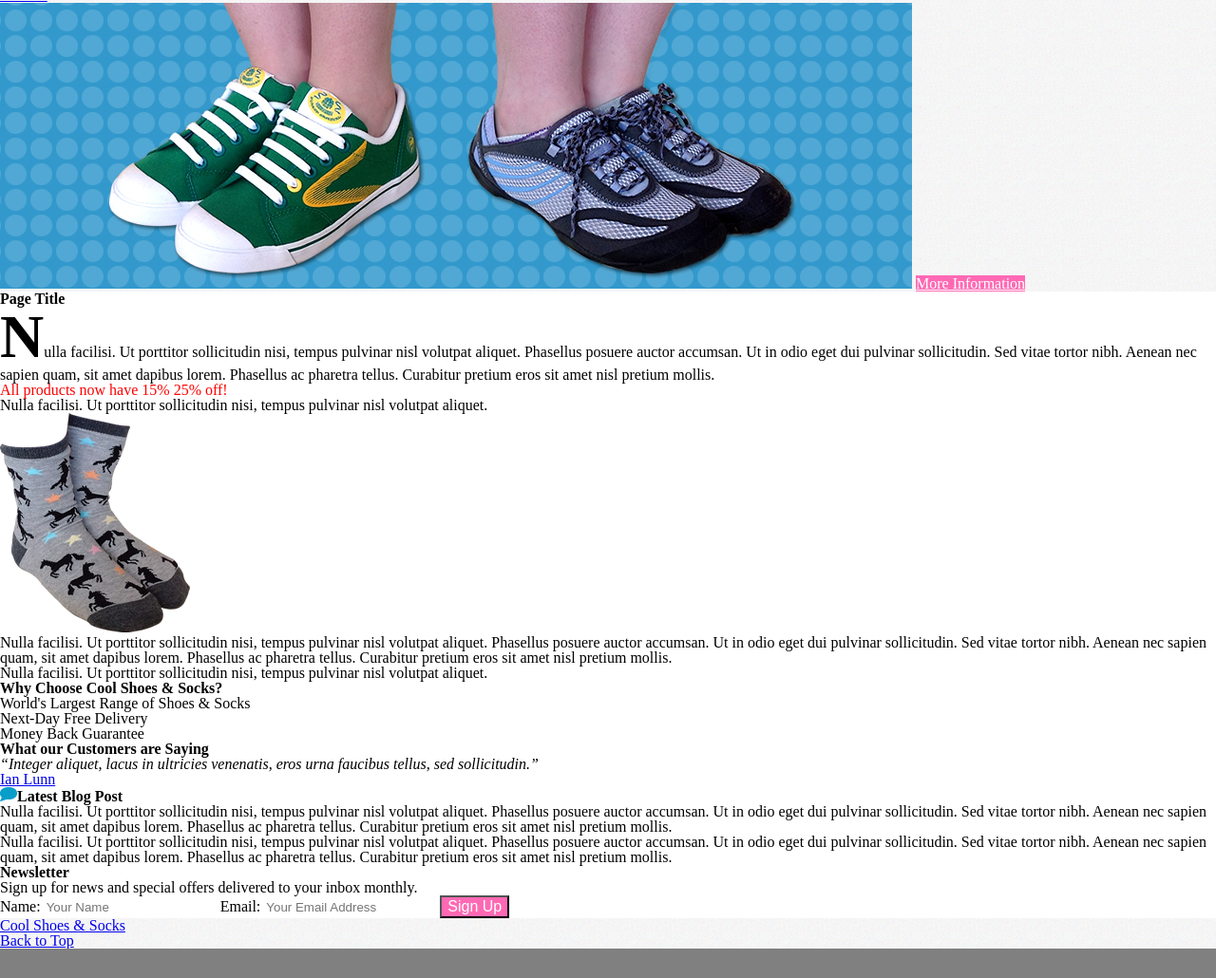
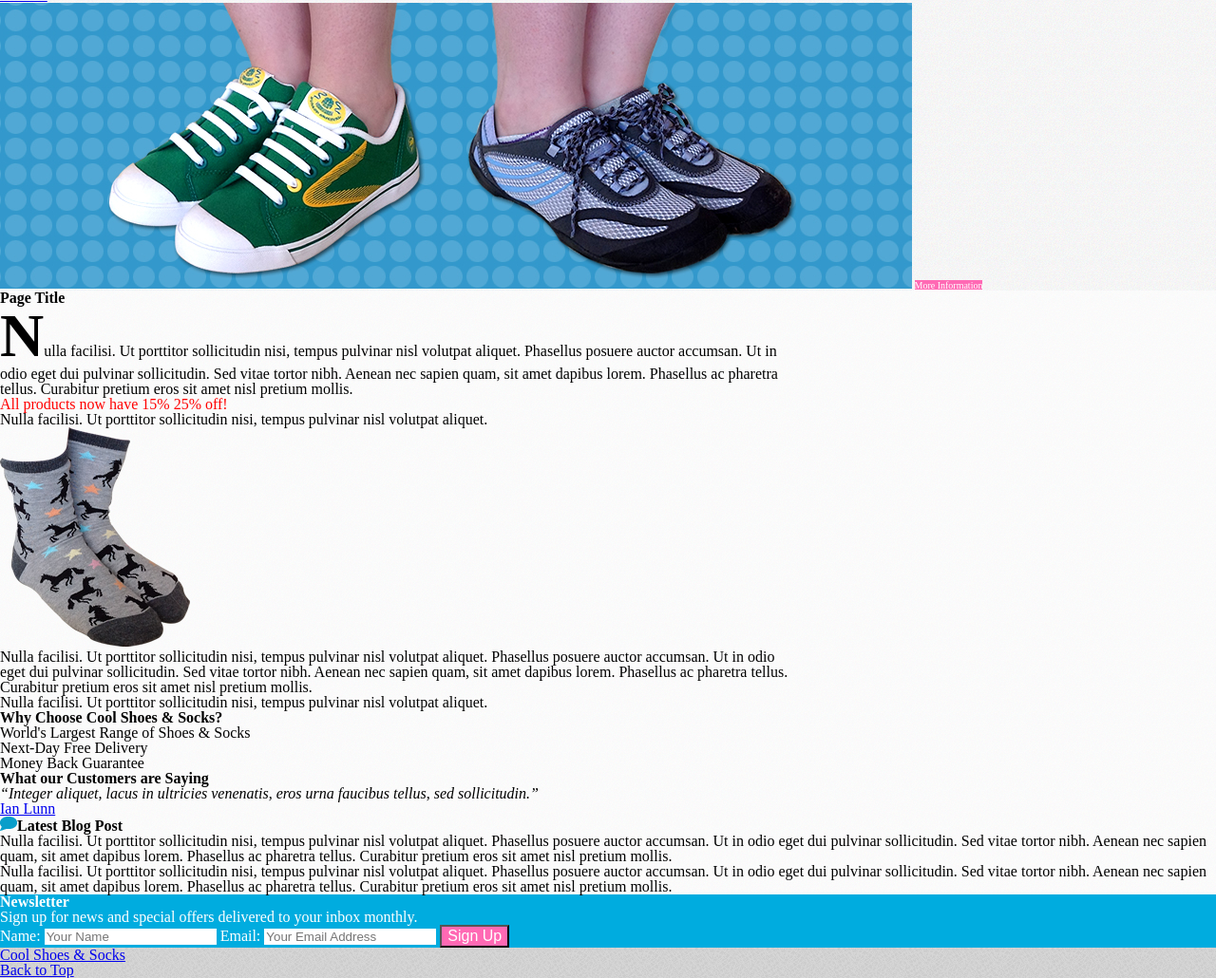
Before and after one commit to jericso/ittraining-css3foundations-coolshoesandsocks, a plain HTML site: page index.html in a window 1280 px wide. Shown: the part 113-1143 px from the top of the page at 95% size. Before the commit the page ends 1112 px from the top, so only its background shows below. Drawn offline with Linux system fonts and the light colour scheme.

Commit message:
Ch 4 updates

```diff
--- a/css/styles.css
+++ b/css/styles.css
@@ -1,8 +1,13 @@
 @import url("reset.css");
 
 body {
-	background-color: gray;
+	background-color: #f5f5f5;
 	background-image: url("../images/bg-body.jpg");
+	font-size: 62.5%;
+}
+
+#header, #main, #footer {
+	font-size: 1.6em;     /* inherited value (10px) x 1.6em = 16px */
 }
 
 a:link {
@@ -33,6 +38,7 @@ h1, h2, h3, h4 {
 
 #main {
 	background-color: white;
+	background-color: rgba(255, 255, 255, 0.6);
 }
 
 .button {
@@ -68,7 +74,29 @@ input[type="submit"][class="button"] {
 	font-size: 1em;
 }
 
+input[type="submit"][class="button"]:hover {
+	background-color: #d4326d;
+}
+
 #content p:first-of-type:first-letter {
 	font-size: 4em;
 	font-weight: bold;
 }
+
+#newsletter {
+	color: white;
+	background-color: #00ACDF;
+}
+
+#footer {
+	background-color: #ccc;
+	background-image: url("../images/bg-footer.jpg");
+}
+
+.showcase .button:hover {
+	background-color: #00ACDF;
+}
+
+#content {
+	width: 65%;
+}
```
